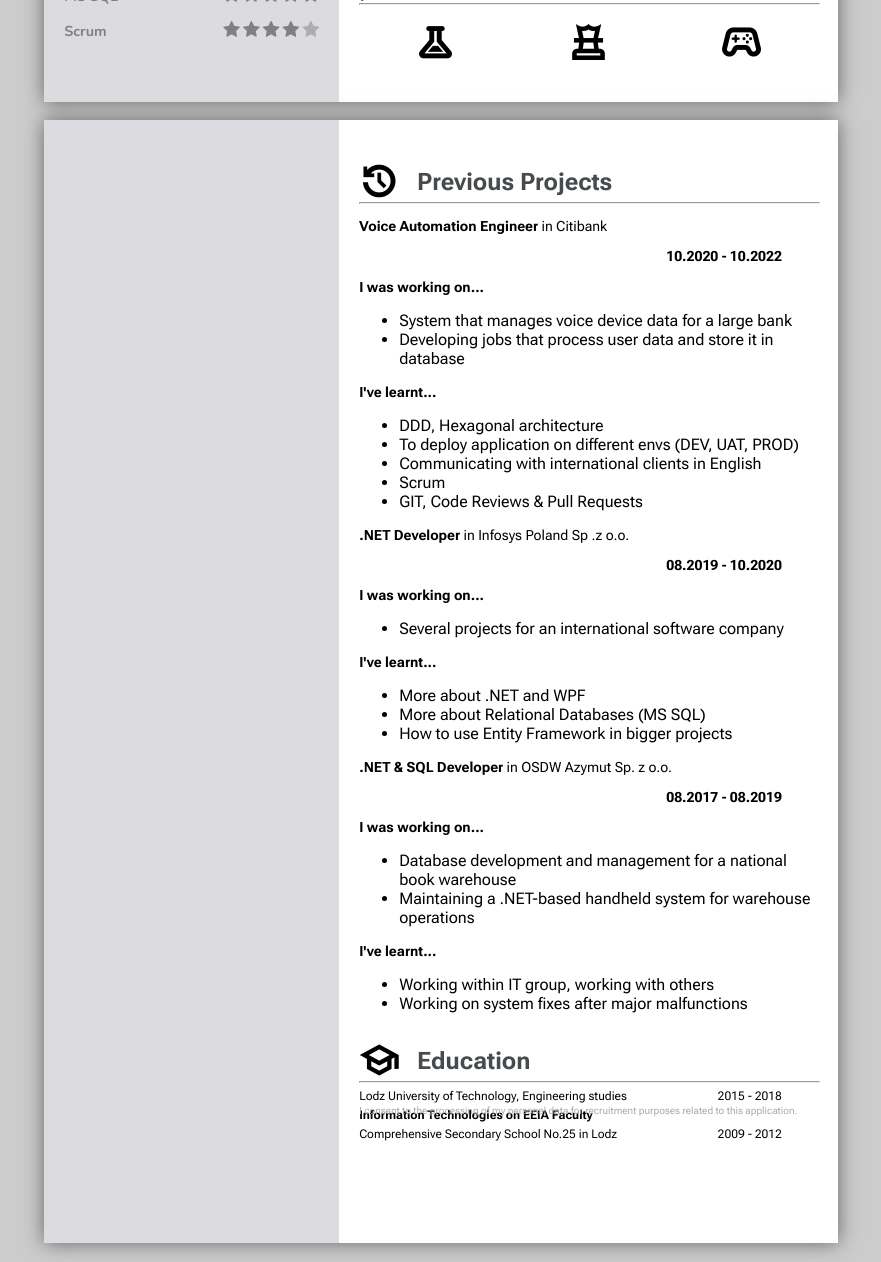
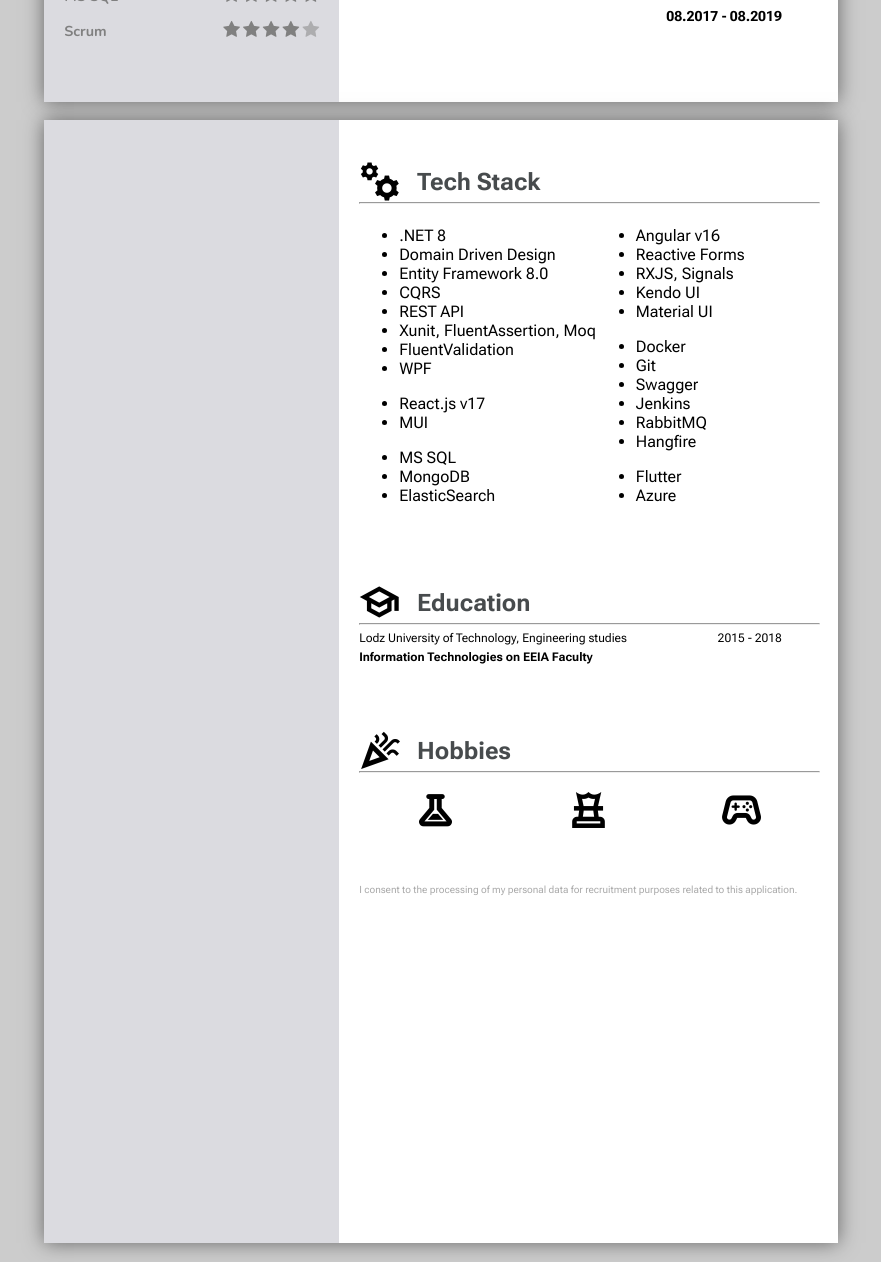
Before and after one commit to tirey93/cv_html, a plain HTML site: page index.html in a window 1280 px wide. Shown: the part 1029-2291 px from the top of the page, without its empty margins (199-1080 px from the left). Drawn offline with nearby package versions, Linux system fonts and the light colour scheme; a web font is replaced by a local one.

Commit message:
update cv

```diff
--- a/css/styles.css
+++ b/css/styles.css
@@ -161,14 +161,16 @@ body {
     }
     .divide-bullets{
       display: flex;
+      margin-bottom: 50px;
     }
     .divide-main {
       display: flex;
       justify-content: space-between;
+      margin-bottom: 50px;
     }
     .consent{
       position: absolute;
-      bottom: -1345px;
+      bottom: -1124px;
       max-width: 450px;
       font-size: smaller;
       color: darkgray;
--- a/index.html
+++ b/index.html
@@ -37,7 +37,7 @@
             </div>
             <div>
               <h1>AVAILABILITY</h1>
-              <p>May 2025</p>
+              <p>October 2025</p>
             </div>
           </section>
           <section class="sidebar-skills">
@@ -124,6 +124,7 @@
 
           </section>
         </aside>
+        <!-- SIDEBAR END -->
         <article class="section main-content">
             <p class="surname">Damian Opolski</p>
             <p class="position">Fullstack .NET Developer</p>
@@ -171,8 +172,46 @@
                   </ul>
                 </div>
             </div>
+            <div>
+              <span class="material-symbols-outlined content">history</span>
+              <span class="main-header">Previous Projects</span>
+              <hr class="line-divider"></hr>
+            </div>
+            <div>
+              <h1>Voice Automation Engineer <span style="font-weight: lighter;">in Citibank</span></h1>
+              <h3 class="main-date-part">10.2020 - 10.2022</h3>
+              <h3>I was working on...</h3>
+              <div class="main-description">
+                <ul>
+                  <li>System that manages voice device data for a large bank</li>
+                  <li>Developing jobs that process user data and store it in database</li>
+                </ul>
+              </div>
+            </div>
+            <div>
+              <h1>.NET Developer <span style="font-weight: lighter;">in Infosys Poland Sp .z o.o.</span></h1>
+              <h3 class="main-date-part">08.2019 - 10.2020</h3>
+              <h3>I was working on...</h3>
+              <div class="main-description">
+                <ul>
+                  <li>Several projects for an international software company</li>
+                </ul>
+              </div>
+            </div>
+            <div>
+              <h1>.NET & SQL Developer <span style="font-weight: lighter;">in OSDW Azymut Sp. z o.o.</span></h1>
+              <h3 class="main-date-part">08.2017 - 08.2019</h3>
+            </div>
+        </article>
+      </page>
 
-            <div>
+      <page size="A4" class ="grid-item">
+        <aside class="sidebar">
+        </aside>
+        <article class="main-content">
+          <article class="section main-content">
+            <div style="margin-top: 30px;"></div>
+                        <div>
               <span class="material-symbols-outlined content">manufacturing</span>
               <span class="main-header">Tech Stack</span>
               <hr class="line-divider"></hr>
@@ -181,6 +220,7 @@
               <ul style="font-size: medium;">
                 <li>.NET 8</li>
                 <li>Domain Driven Design</li>
+                <li>Entity Framework 8.0</li>
                 <li>CQRS</li>
                 <li>REST API</li>
                 <li>Xunit, FluentAssertion, Moq</li>
@@ -209,90 +249,9 @@
                 <li>Hangfire</li>
                 <p></p>
                 <li>Flutter</li>
+                <li>Azure</li>
               </ul>
             </div>
-            <div>
-              <span class="material-symbols-outlined content">celebration</span>
-              <span class="main-header">Hobbies</span>
-              <hr class="line-divider"></hr>
-            </div>
-            <div class="hobbies">
-              <span class="material-symbols-outlined content">experiment</span>
-              <span class="material-symbols-outlined content">chess</span>
-              <span class="material-symbols-outlined content">stadia_controller</span>
-            </div>
-        </article>
-      </page>
-
-      <page size="A4" class ="grid-item">
-        <aside class="sidebar">
-        </aside>
-        <article class="main-content">
-          <article class="section main-content">
-            <div style="margin-top: 30px;"></div>
-            <div>
-              <span class="material-symbols-outlined content">history</span>
-              <span class="main-header">Previous Projects</span>
-              <hr class="line-divider"></hr>
-            </div>
-            <div>
-              <h1>Voice Automation Engineer <span style="font-weight: lighter;">in Citibank</span></h1>
-              <h3 class="main-date-part">10.2020 - 10.2022</h3>
-              <h3>I was working on...</h3>
-              <div class="main-description">
-                <ul>
-                  <li>System that manages voice device data for a large bank</li>
-                  <li>Developing jobs that process user data and store it in database</li>
-                </ul>
-              </div>
-              <h3>I've learnt...</h3>
-              <div class="main-description">
-                <ul>
-                  <li>DDD, Hexagonal architecture</li>
-                  <li>To deploy application on different envs (DEV, UAT, PROD)</li>
-                  <li>Communicating with international clients in English</li>
-                  <li>Scrum</li>
-                  <li>GIT, Code Reviews & Pull Requests</li>
-                </ul>
-              </div>
-            </div>
-            <div>
-              <h1>.NET Developer <span style="font-weight: lighter;">in Infosys Poland Sp .z o.o.</span></h1>
-              <h3 class="main-date-part">08.2019 - 10.2020</h3>
-              <h3>I was working on...</h3>
-              <div class="main-description">
-                <ul>
-                  <li>Several projects for an international software company</li>
-                </ul>
-              </div>
-              <h3>I've learnt...</h3>
-              <div class="main-description">
-                <ul>
-                  <li>More about .NET and WPF</li>
-                  <li>More about Relational Databases (MS SQL)</li>
-                  <li>How to use Entity Framework in bigger projects</li>
-                </ul>
-              </div>
-            </div>
-            <div>
-              <h1>.NET & SQL Developer <span style="font-weight: lighter;">in OSDW Azymut Sp. z o.o.</span></h1>
-                <h3 class="main-date-part">08.2017 - 08.2019</h3>
-                <h3>I was working on...</h3>
-                <div class="main-description">
-                  <ul>
-                    <li>Database development and management for a national book warehouse</li>
-                    <li>Maintaining a .NET-based handheld system for warehouse operations</li>
-                  </ul>
-                </div>
-                <h3>I've learnt...</h3>
-                <div class="main-description">
-                  <ul>
-                    <li>Working within IT group, working with others</li>
-                    <li>Working on system fixes after major malfunctions</li>
-                  </ul>
-                </div>
-            </div>
-
             <div>
               <span class="material-symbols-outlined content">school</span>
               <span class="main-header">Education</span>
@@ -305,12 +264,17 @@
               </div>
               <div class="main-date-part">2015 - 2018</div>
             </div>
-            <div class="divide-main">
-              <div>
-                <span style="font-weight: lighter;">Comprehensive Secondary School No.25 in Lodz</span>
-              </div>
-              <div class="main-date-part">2009 - 2012</div>
+            <div>
+              <span class="material-symbols-outlined content">celebration</span>
+              <span class="main-header">Hobbies</span>
+              <hr class="line-divider"></hr>
             </div>
+            <div class="hobbies">
+              <span class="material-symbols-outlined content">experiment</span>
+              <span class="material-symbols-outlined content">chess</span>
+              <span class="material-symbols-outlined content">stadia_controller</span>
+            </div>
+
             <div class="consent">I consent to the processing of my personal data for recruitment purposes related to this application.</div>
           </article>
         </article>
```
